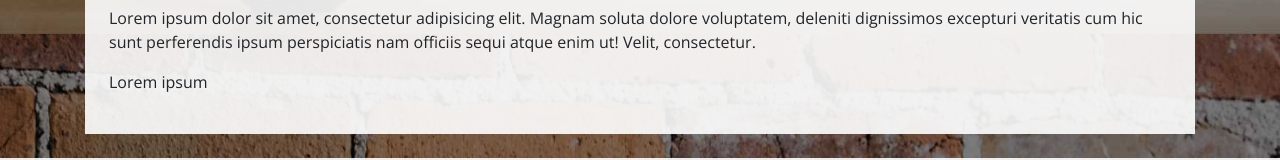
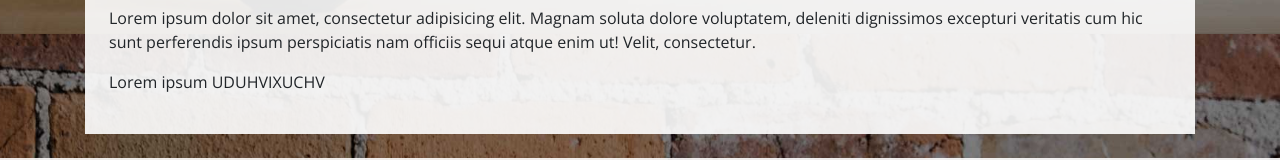
Before and after one commit to wenrui-cai/wenrui-cai.github.io, a website: page index.html in a window 1280 px wide. Shown: the part 1566-1726 px from the top of the page. Drawn offline with nearby package versions, Linux system fonts and the light colour scheme.

```diff
--- a/index.html
+++ b/index.html
@@ -128,7 +128,7 @@
         </h2>
         <hr class="divider">
         <p>Lorem ipsum dolor sit amet, consectetur adipisicing elit. Magnam soluta dolore voluptatem, deleniti dignissimos excepturi veritatis cum hic sunt perferendis ipsum perspiciatis nam officiis sequi atque enim ut! Velit, consectetur.</p>
-        <p> Lorem ipsum
+        <p> Lorem ipsum UDUHVIXUCHV
 
         </p>
       </div>
```
